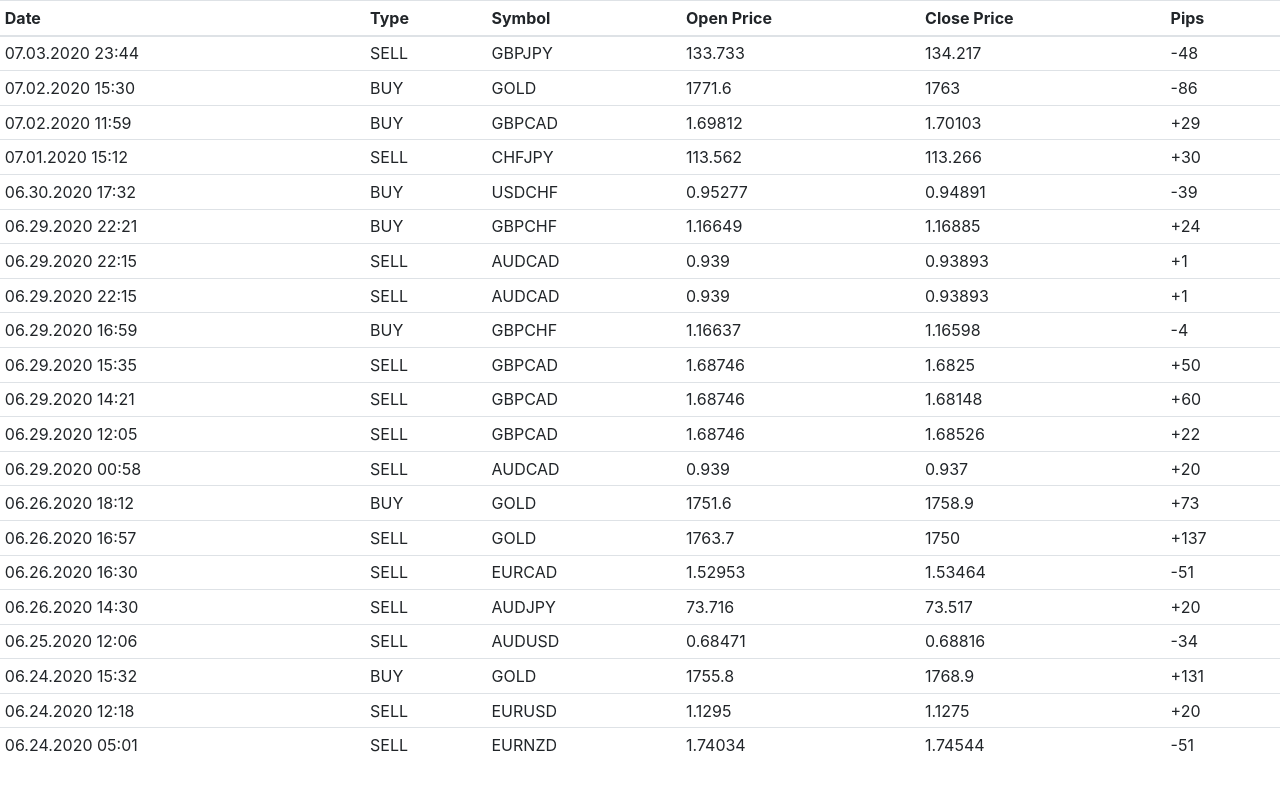
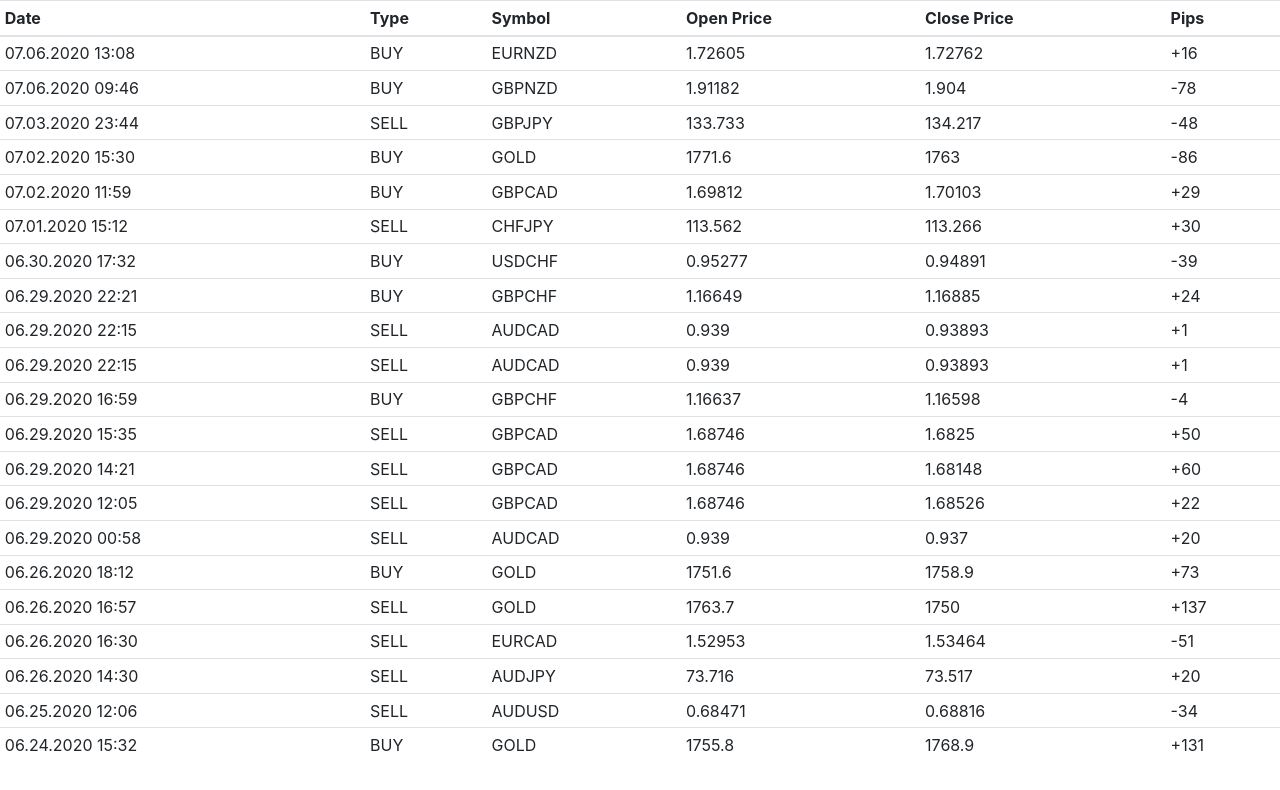
Before and after one commit to MatsForex/MTS_Website, a plain HTML site: page dataout.html in a window 1280 px wide. Drawn offline with nearby package versions, Linux system fonts and the light colour scheme.

Commit message:
update trades

```diff
--- a/dataout.html
+++ b/dataout.html
@@ -23,6 +23,22 @@
       </thead>
       <tbody>
         <tr>
+  <td>07.06.2020 13:08</td>
+  <td>BUY</td>
+  <td>EURNZD</td>
+  <td>1.72605</td>
+  <td>1.72762</td>
+  <td>+16</td>
+</tr>
+<tr>
+  <td>07.06.2020 09:46</td>
+  <td>BUY</td>
+  <td>GBPNZD</td>
+  <td>1.91182</td>
+  <td>1.904</td>
+  <td>-78</td>
+</tr>
+<tr>
   <td>07.03.2020 23:44</td>
   <td>SELL</td>
   <td>GBPJPY</td>
@@ -174,22 +190,6 @@
   <td>1768.9</td>
   <td>+131</td>
 </tr>
-<tr>
-  <td>06.24.2020 12:18</td>
-  <td>SELL</td>
-  <td>EURUSD</td>
-  <td>1.1295</td>
-  <td>1.1275</td>
-  <td>+20</td>
-</tr>
-<tr>
-  <td>06.24.2020 05:01</td>
-  <td>SELL</td>
-  <td>EURNZD</td>
-  <td>1.74034</td>
-  <td>1.74544</td>
-  <td>-51</td>
-</tr>
 
       </tbody>
 
```
